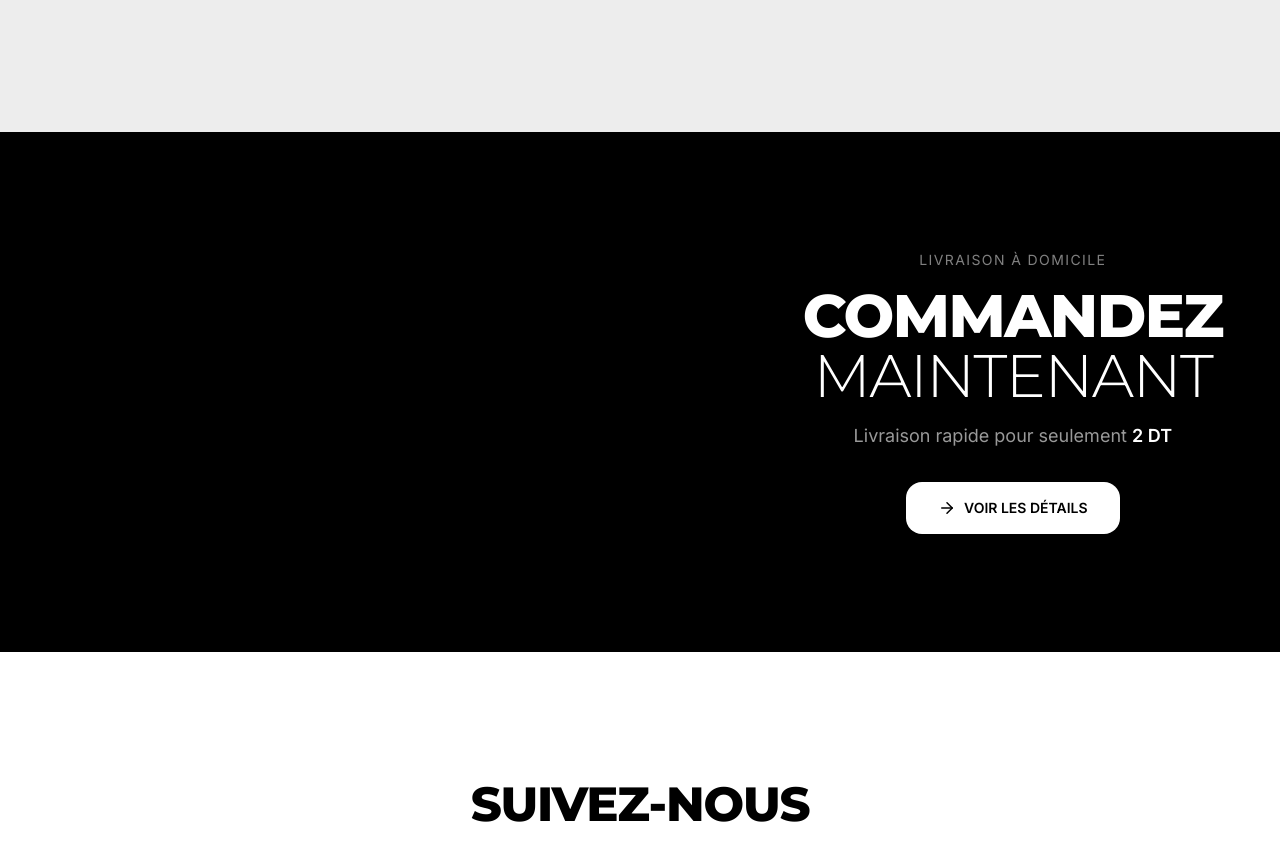
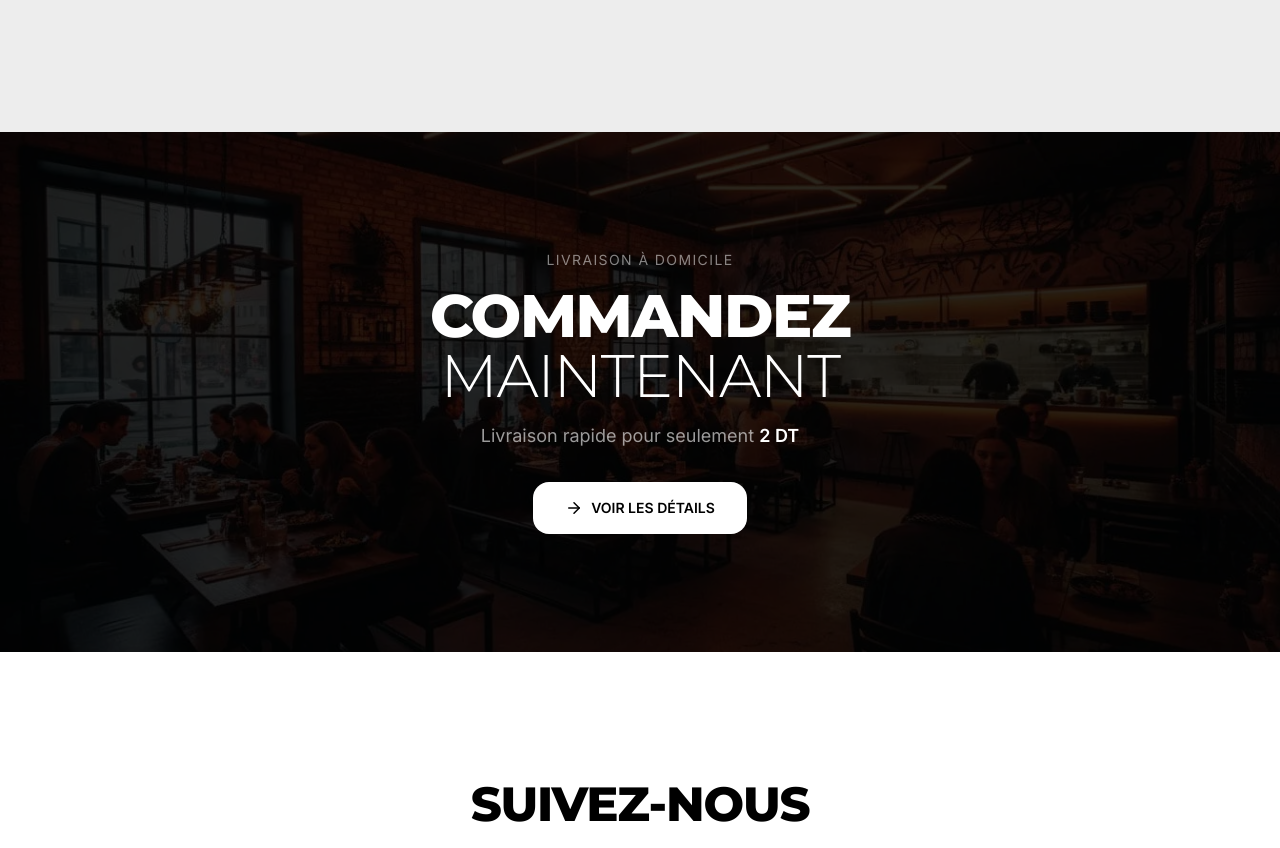
Before and after one commit to zorgatimedali1/splash-food-menu, a React (Vite) app: page / in a window 1280 px wide. Shown: the part 2540-3388 px from the top of the page. Built offline with nearby package versions, Linux system fonts and the light colour scheme; no server answers.

Commit message:
fix produit details refrech

```diff
--- a/src/components/Img.tsx
+++ b/src/components/Img.tsx
@@ -4,33 +4,29 @@ function webpSrc(src: string): string {
   return src.replace(/\.(jpe?g|png)(\?.*)?$/i, '.webp');
 }
 
-export default function Img({ src, alt, className, loading, decoding, ...rest }: ImgHTMLAttributes<HTMLImageElement>) {
+export default function Img({ src, alt, className, loading, decoding, style, ...rest }: ImgHTMLAttributes<HTMLImageElement>) {
   const [loaded, setLoaded] = useState(false);
   if (!src) return null;
 
-  const objMatch = className?.match(/object-\S+/);
-  const objClass = objMatch ? objMatch[0] : 'object-cover';
-  const wrapperClass = className?.replace(/object-\S+/g, '') || '';
-
   return (
-    <div className={`relative overflow-hidden ${wrapperClass}`}>
-      {!loaded && (
-        <div className="absolute inset-0 bg-gray-100/80 animate-pulse" />
-      )}
-      <picture>
+    <picture style={{ display: 'contents' }}>
       <source srcSet={webpSrc(src)} type="image/webp" />
       <img
         src={src}
         alt={alt || ''}
-          className={`absolute inset-0 w-full h-full ${objClass}`}
+        className={className}
         loading={loading || 'lazy'}
         decoding={decoding || 'async'}
         onLoad={() => setLoaded(true)}
         onError={() => setLoaded(true)}
-          style={{ opacity: loaded ? 1 : 0, transition: 'opacity 0.3s ease-in-out' }}
+        style={{
+          ...style,
+          opacity: loaded ? undefined : 0,
+          backgroundColor: loaded ? 'transparent' : '#f3f4f6',
+          transition: 'opacity 0.25s ease-in-out, background-color 0.25s ease-in-out',
+        }}
         {...rest}
       />
     </picture>
-    </div>
   );
 }
```
Lines whose indentation alone changed are shown as unchanged.
